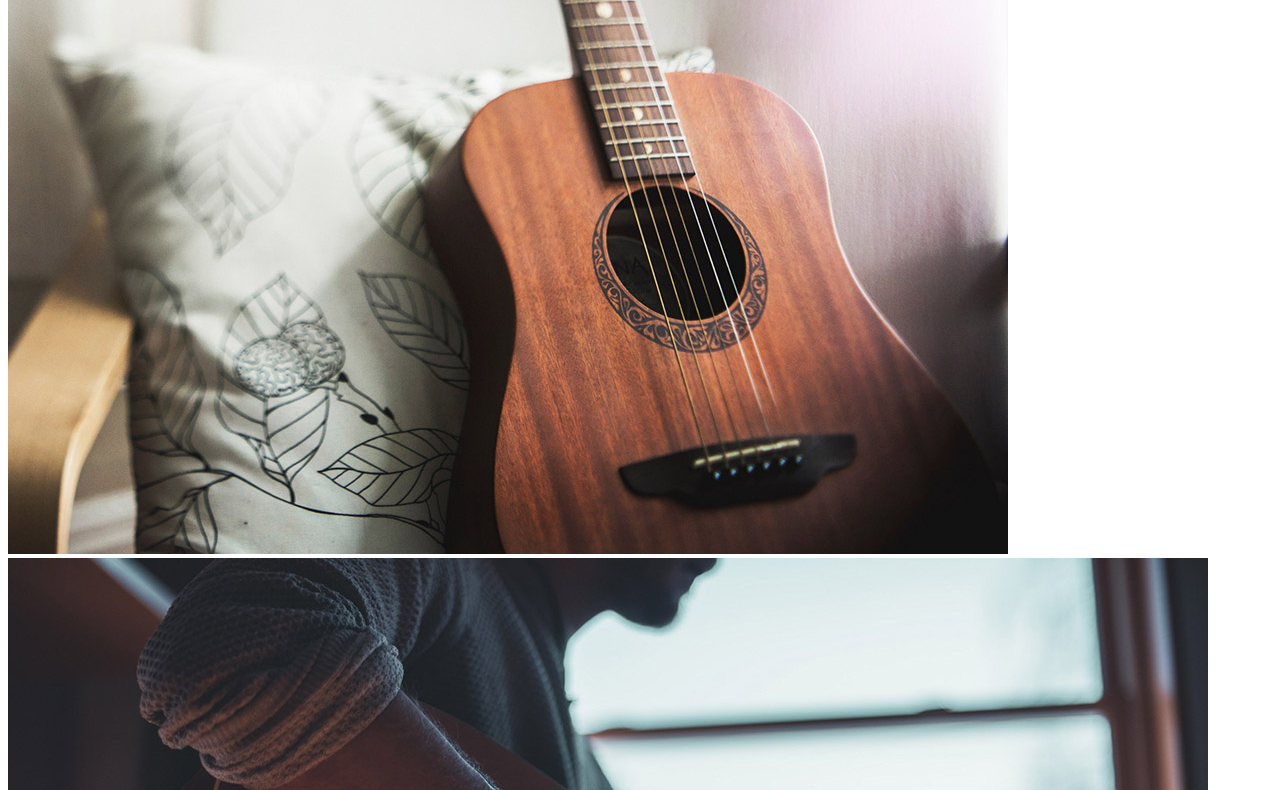
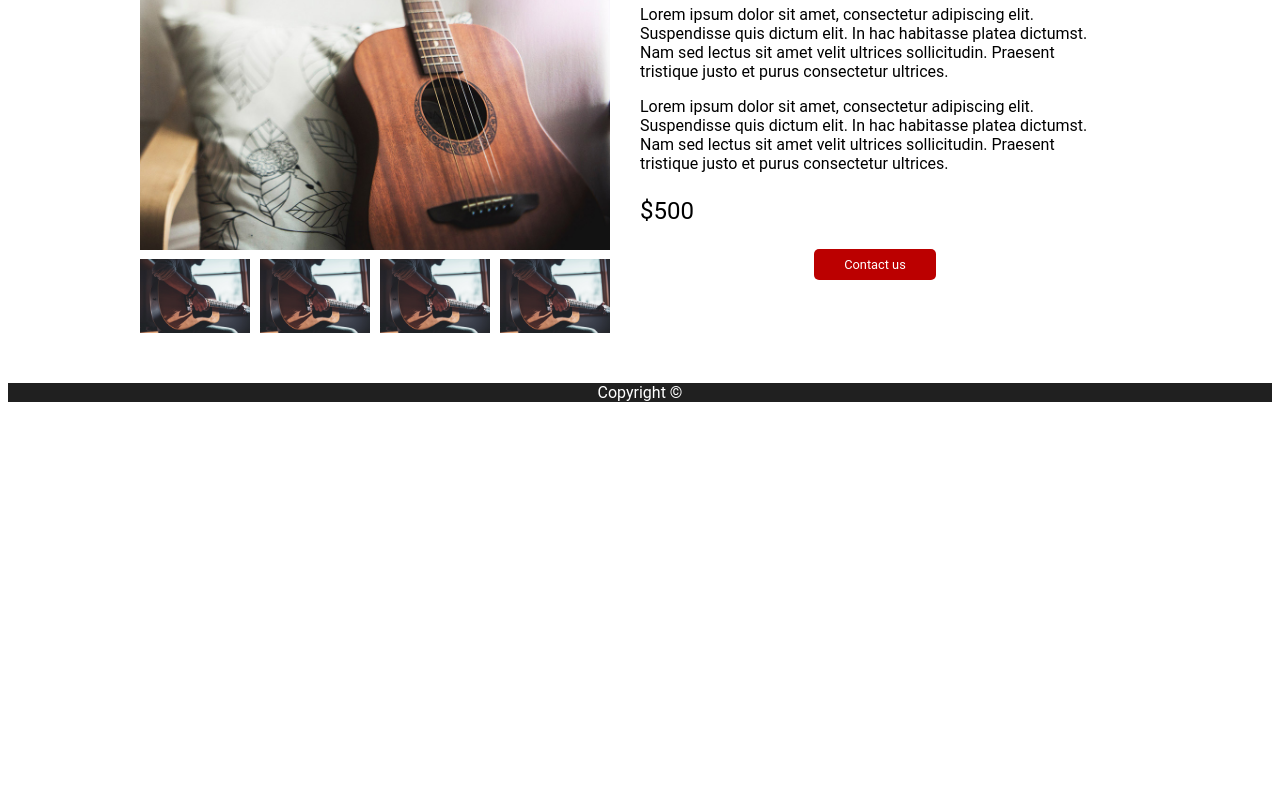
Before and after one commit to tronderic/GuitarKings, a plain HTML site: page guitars/adirondack-red.html in a window 1280 px wide. Shown: the part 172-962 px from the top of the page. After the commit the page ends 800 px from the top, so only its background shows below. Drawn offline with Linux system fonts and the light colour scheme.

Commit message:
worked on task 3.2 and edited from answers

```diff
--- a/css/styles.css
+++ b/css/styles.css
@@ -109,13 +109,38 @@ footer {
   text-align: center;
 }
 
+/* contact page*/
 input,
 select,
 textarea {
   border: 1px solid #c4c4c4;
   border-radius: 5px;
+  margin: 10px 10px 10px 0px;
+  padding: 10px;
 }
 
+textarea {
+  height: 65%;
+}
+
+.contact {
+  max-width: 1000px;
+  margin: 50px auto;
+  text-align: center;
+}
+
+.form-wrapper {
+  display: flex;
+  text-align: left;
+}
+
+.form-wrapper > * {
+  flex: 1;
+  display: flex;
+  flex-direction: column;
+}
+
+/*product specific page*/
 .guitar-header {
   position: absolute;
   top: 100px;
@@ -141,3 +166,38 @@ textarea {
 .review > * {
   flex: 1;
 }
+
+.product-specific {
+  display: flex;
+  max-width: 1000px;
+  margin: 50px auto;
+}
+
+.product-specific > * {
+  flex: 1;
+}
+
+.product-specific__details {
+  padding: 0px 30px;
+}
+
+.product-specific__details a {
+  display: block;
+  width: 61.55px;
+  margin: auto;
+}
+
+.product-specific__price {
+  font-size: 1.5em;
+}
+
+.product-image {
+  width: 100%;
+  min-width: 0px;
+}
+
+.product-image_thumbnails {
+  display: flex;
+  gap: 10px;
+  margin-top: 5px;
+}
--- a/guitars/adirondack-red.html
+++ b/guitars/adirondack-red.html
@@ -18,21 +18,27 @@
         </ul>
       </nav>
     </header>
-    <main>
+    <main class="product-specific">
       <section>
-        <img src="../images/product.jpg" alt="Adirondack Red" />
-        <img src="../images/product-specific.jpg" alt="Hand strumming guitar" />
-        <img src="../images/product-specific.jpg" alt="Hand strumming guitar" />
-        <img src="../images/product-specific.jpg" alt="Hand strumming guitar" />
-        <img src="../images/product-specific.jpg" alt="Hand strumming guitar" />
+        <img src="../images/product.jpg" alt="Adirondack Red" class="product-image" />
+        <div class="product-image_thumbnails">
+          <img src="../images/product-specific.jpg" alt="Hand strumming guitar" class="product-image" />
+          <img src="../images/product-specific.jpg" alt="Hand strumming guitar" class="product-image" />
+          <img src="../images/product-specific.jpg" alt="Hand strumming guitar" class="product-image" />
+          <img src="../images/product-specific.jpg" alt="Hand strumming guitar" class="product-image" />
+        </div>
+      </section>
+      <section class="product-specific__details">
         <h1>Adirondack Red</h1>
         <p>
-          Lorem ipsum dolor sit amet, consectetur adipiscing elit. Suspendisse
-          quis dictum elit. In hac habitasse platea dictumst. Nam sed lectus sit
-          amet velit ultrices sollicitudin. Praesent tristique justo et purus
-          consectetur ultrices.
+          Lorem ipsum dolor sit amet, consectetur adipiscing elit. Suspendisse quis dictum elit. In hac habitasse platea dictumst. Nam sed lectus sit amet velit ultrices
+          sollicitudin. Praesent tristique justo et purus consectetur ultrices.
         </p>
-        <p>$500</p>
+        <p>
+          Lorem ipsum dolor sit amet, consectetur adipiscing elit. Suspendisse quis dictum elit. In hac habitasse platea dictumst. Nam sed lectus sit amet velit ultrices
+          sollicitudin. Praesent tristique justo et purus consectetur ultrices.
+        </p>
+        <p class="product-specific__price">$500</p>
         <a href="contact.html" class="cta">Contact us</a>
       </section>
     </main>
```
Also changed, not shown: contact.html (+9 -1 lines).
